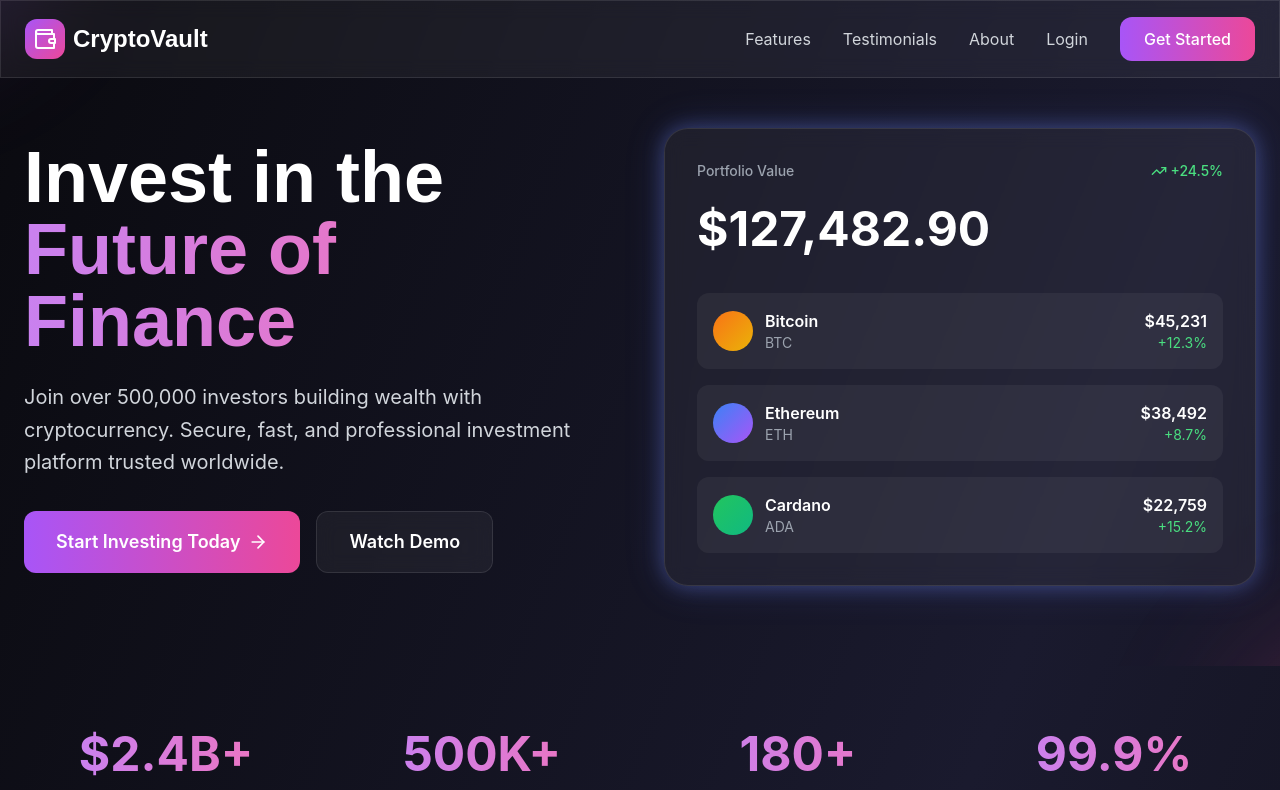
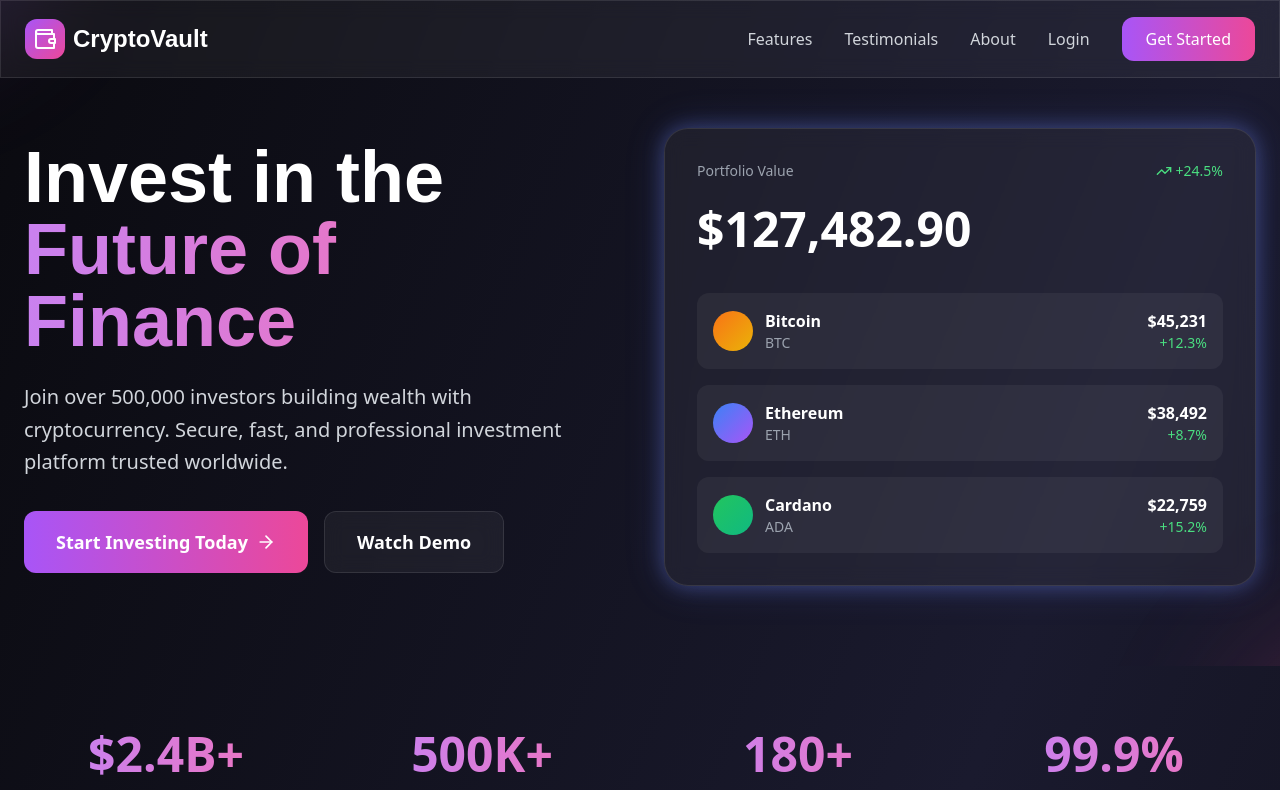
Before and after one commit to stichandlilo03-design/crypto-investment-platform, a Next.js app: page / in a window 1280 px wide. Shown: the top 790 px of the page. Built offline with nearby package versions, Linux system fonts and the light colour scheme.

Commit message:
Integrate Inter font and update body class

```diff
--- a/app/layout.tsx
+++ b/app/layout.tsx
@@ -1,5 +1,11 @@
 import type { Metadata } from 'next'
+import { Inter } from 'next/font/google'
 import './globals.css'
+
+const inter = Inter({
+  subsets: ['latin'],
+  variable: '--font-inter',
+})
 
 export const metadata: Metadata = {
   title: 'CryptoVault - Professional Crypto Investment Platform',
@@ -14,7 +20,7 @@
 }) {
   return (
     <html lang="en">
-      <body className="font-body antialiased">{children}</body>
+      <body className={`${inter.variable} font-sans antialiased`}>{children}</body>
     </html>
   )
 }
```
